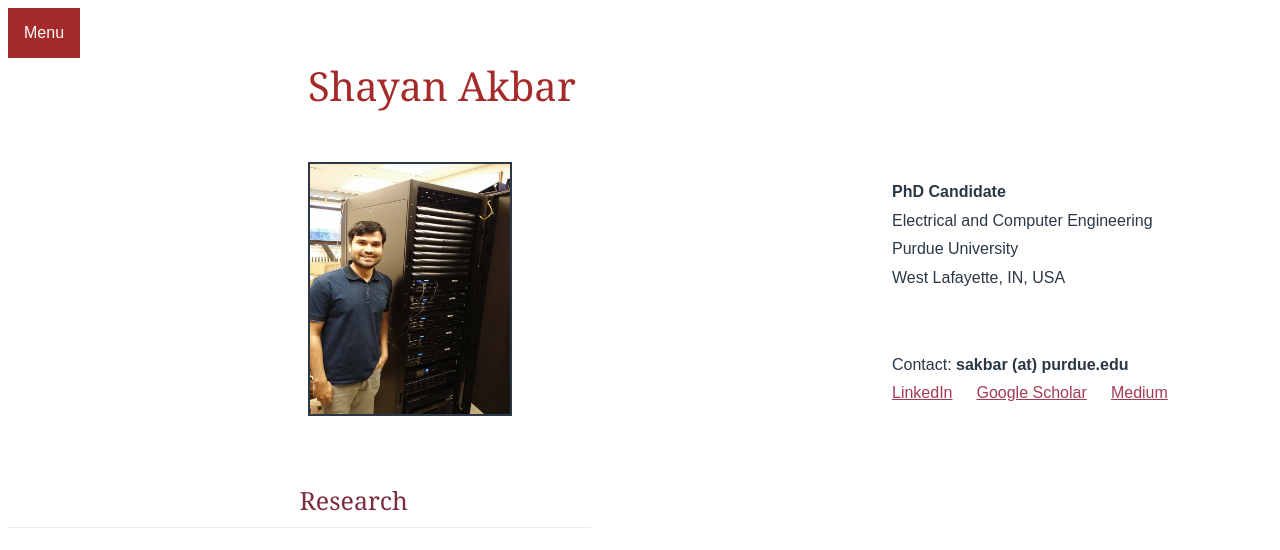
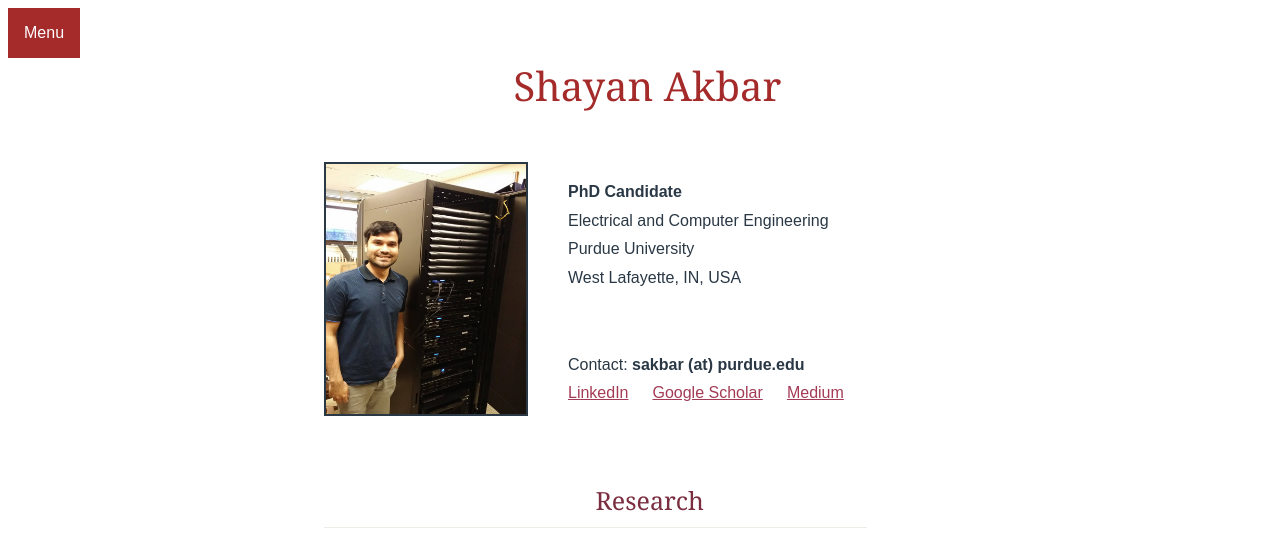
Before and after one commit to sakbarpu/sakbarpu.github.io, a plain HTML site: page index.html in a window 1280 px wide. Drawn offline with Linux system fonts and the light colour scheme.

Commit message:
lots of changes

```diff
--- a/index.html
+++ b/index.html
@@ -25,14 +25,14 @@
 	</div>
 
 
-	<div id="left-column">
 	<div style="display:inline;text-align:left; float: left;">
+		<br>
 
-			<br>
-			<div style="display:inline; position: relative; left: 300px; ">
+
+		<div style="display:inline">
 			<img src="shayan_main.jpg" width="200" height="250" border="2"></a>
-				<div style="float: right"><ul style="list-style-type:square">
-				<ul style="list-style-type:none;position: relative; left: 300px; max-width:1000px; ">
+			<div style="float: right">
+			<ul style="list-style-type:none;">
 				<li><b> PhD Candidate </b></li>
 				<li>Electrical and Computer Engineering</li>
 				<li>Purdue University</li>
@@ -59,7 +59,6 @@
 	<br>
 
 	<h1> Research </h1>
-	</div>
 
 
 
--- a/style.css
+++ b/style.css
@@ -73,9 +73,8 @@ body {
 
 }
 #main-content {
-	text-align:left;
-	text-indent:10%;
-	max-width:1000px;
+	max-width:80%;
+	margin-left:25%;
 	margin-bottom:100px;
 
 }
@@ -186,7 +185,7 @@ ul li{
 }
 
 #logo {
-	text-indent:30%;
+	text-indent:20%;
 	margin-bottom:20px;
 	font:normal 40px Georgia, serif;
 	color:brown;
```
Also changed, not shown: 2 other files. Lines whose indentation alone changed are shown as unchanged.
